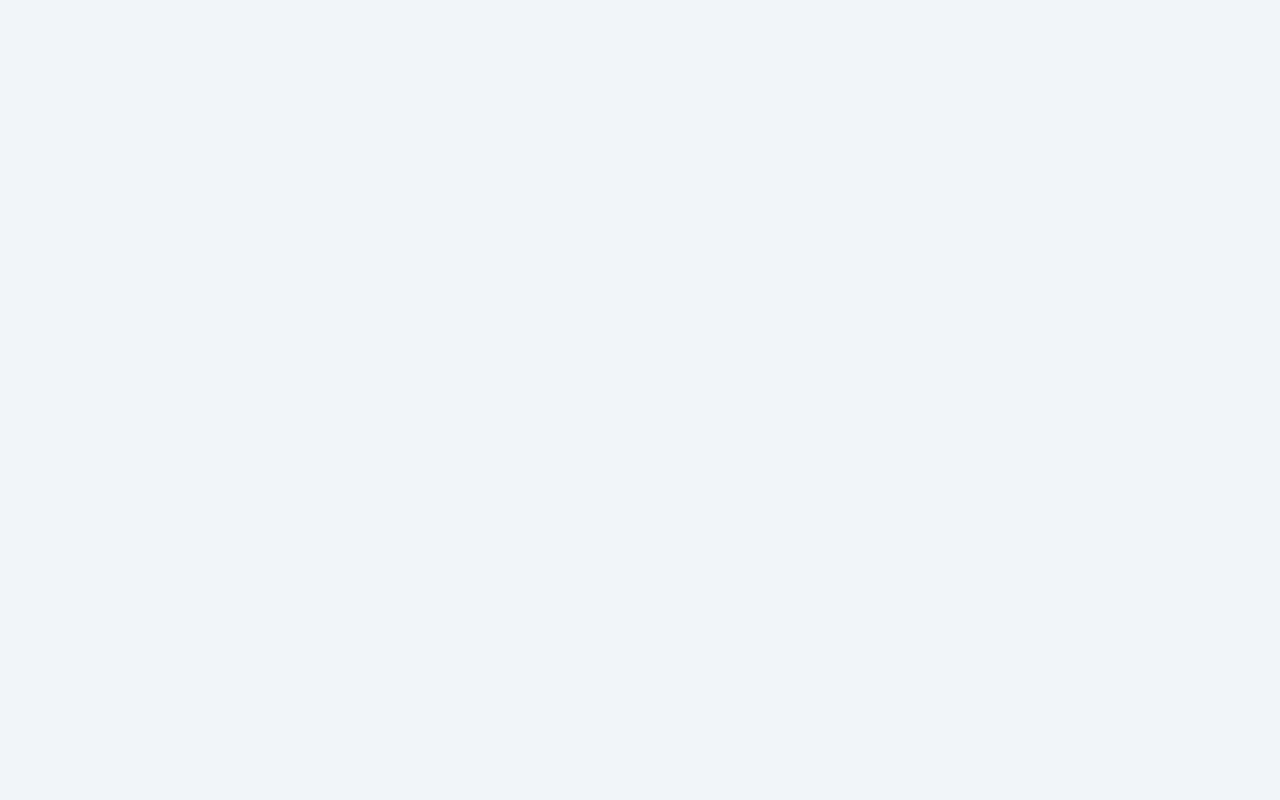
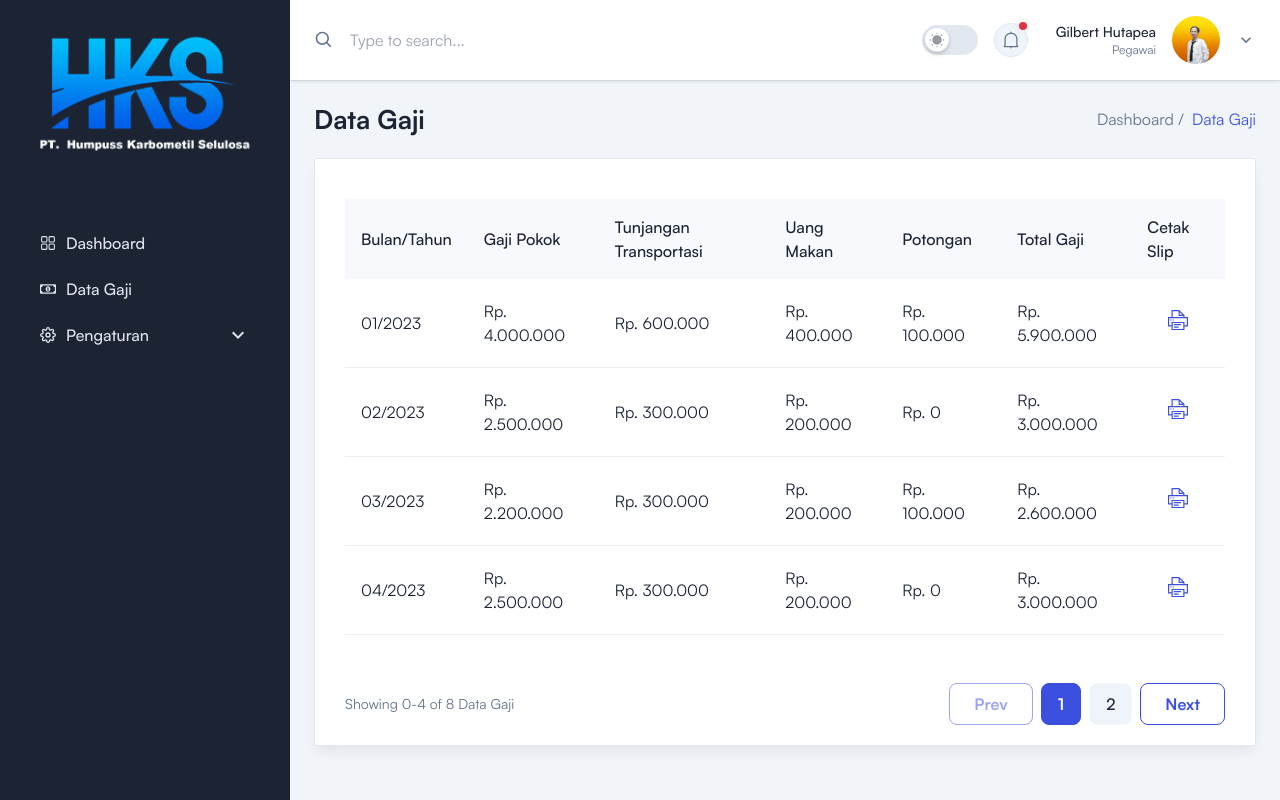
Before and after one commit to SoftwareKings/mern-employee-salary-management, a React (Vite) app in the folder Frontend/: page /pegawai/data-gaji in a window 1280 px wide. Before the commit this address had no page. Built offline with nearby package versions, Linux system fonts and the light colour scheme.

Commit message:
Refactor

```diff
--- a/Frontend/src/App.jsx
+++ b/Frontend/src/App.jsx
@@ -27,6 +27,7 @@ import UbahPassword from './pages/Admin/Pengaturan/UbahPassword/UbahPassword'
 import LoginPegawai from './pages/Pegawai/LoginPegawai/LoginPegawai'
 //  Import Dashboard Admin
 import DashboardPegawai from './pages/Pegawai/DashboardPegawai/DashboardPegawai'
+import DataGajiPegawai from './pages/Pegawai/DataGajiPegawai/DataGajiPegawai'
 
 //
 import FormElements from './pages/Admin/Form/FormElements'
@@ -84,6 +85,7 @@ const App = () => {
           <Route exact path='/pegawai/login' element={<LoginPegawai />} />
           {/* Dashboard Admin */}
           <Route exact path='/pegawai/dashboard' element={<DashboardPegawai />} />
+          <Route exact path='/pegawai/data-gaji' element={<DataGajiPegawai />} />
           {/*  */}
           <Route path='/forms/form-elements' element={<FormElements />} />
           <Route path='/tables' element={<Tables />} />
--- /dev/null
+++ b/Frontend/src/Utils/DataGajiPegawaiPeople.jsx
@@ -0,0 +1,76 @@
+const DataGajiPegawaiPeople = [
+    {
+        id: 1,
+        bulanTahun: "01/2023",
+        gajiPokok: "Rp. 4.000.000",
+        tunjanganTransport: "Rp. 600.000",
+        uangMakan: "Rp. 400.000",
+        jumlahPotongan: "Rp. 100.000",
+        totalGaji: "Rp. 5.900.000",
+    },
+    {
+        id: 2,
+        bulanTahun: "02/2023",
+        gajiPokok: "Rp. 2.500.000",
+        tunjanganTransport: "Rp. 300.000",
+        uangMakan: "Rp. 200.000",
+        jumlahPotongan: "Rp. 0",
+        totalGaji: "Rp. 3.000.000",
+    },
+    {
+        id: 3,
+        bulanTahun: "03/2023",
+        gajiPokok: "Rp. 2.200.000",
+        tunjanganTransport: "Rp. 300.000",
+        uangMakan: "Rp. 200.000",
+        jumlahPotongan: "Rp. 100.000",
+        totalGaji: "Rp. 2.600.000",
+    },
+    {
+        id: 4,
+        bulanTahun: "04/2023",
+        gajiPokok: "Rp. 2.500.000",
+        tunjanganTransport: "Rp. 300.000",
+        uangMakan: "Rp. 200.000",
+        jumlahPotongan: "Rp. 0",
+        totalGaji: "Rp. 3.000.000",
+    },
+    {
+        id: 5,
+        bulanTahun: "05/2023",
+        gajiPokok: "Rp. 2.500.000",
+        tunjanganTransport: "Rp. 300.000",
+        uangMakan: "Rp. 200.000",
+        jumlahPotongan: "Rp. 100.000",
+        totalGaji: "Rp. 2.900.000",
+    },
+    {
+        id: 6,
+        bulanTahun: "06/2023",
+        gajiPokok: "Rp. 2.200.000",
+        tunjanganTransport: "Rp. 300.000",
+        uangMakan: "Rp. 200.000",
+        jumlahPotongan: "Rp. 0",
+        totalGaji: "Rp. 2.700.000",
+    },
+    {
+        id: 7,
+        bulanTahun: "07/2023",
+        gajiPokok: "Rp. 2.500.000",
+        tunjanganTransport: "Rp. 300.000",
+        uangMakan: "Rp. 200.000",
+        jumlahPotongan: "Rp. 100.000",
+        totalGaji: "Rp. 2.900.000",
+    },
+    {
+        id: 8,
+        bulanTahun: "08/2023",
+        gajiPokok: "Rp. 4.000.000",
+        tunjanganTransport: "Rp. 600.000",
+        uangMakan: "Rp. 400.000",
+        jumlahPotongan: "Rp. 0",
+        totalGaji: "Rp. 6.000.000",
+    },
+];
+
+export default DataGajiPegawaiPeople;
--- a/Frontend/src/components/Sidebar/SidebarPegawai/SidebarPegawai.jsx
+++ b/Frontend/src/components/Sidebar/SidebarPegawai/SidebarPegawai.jsx
@@ -87,7 +87,7 @@ const Sidebar = ({ sidebarOpen, setSidebarOpen }) => {
               {/* <!--Dashboard Admin--> */}
 
               <NavLink
-                to='/admin/dashboard'
+                to='/pegawai/dashboard'
                 className={`group relative flex items-center gap-2.5 rounded-sm py-2 px-4 font-medium text-bodydark1 duration-300 ease-in-out hover:bg-graydark dark:hover:bg-meta-4 ${pathname.includes('dashboard') &&
                   'bg-graydark dark:bg-meta-4'
                   }`}
--- a/Frontend/src/pages/Pegawai/DataGajiPegawai/DataGajiPegawai.jsx
+++ b/Frontend/src/pages/Pegawai/DataGajiPegawai/DataGajiPegawai.jsx
@@ -1,14 +1,8 @@
 import { useState, useEffect } from 'react';
-import DefaultLayout from '../../../../layout/DefaultLayout';
-import DataAbsensiPegawai from '../../../../utils/DataAbsensiPegawai';
-import { Link } from "react-router-dom";
-import Breadcrumb from '../../../../components/Breadcrumb/Breadcrumb';
-import ButtonOne from '../../../../components/Buttons/ButtonOne/ButtonOne';
-import { FaRegEdit, FaPlus } from 'react-icons/fa'
-import { BsTrash3 } from 'react-icons/bs'
-import { BiSearch } from 'react-icons/bi'
-import { MdOutlineKeyboardArrowDown } from 'react-icons/md'
-import { TfiEye } from 'react-icons/tfi'
+import DefaultLayoutPegawai from '../../../layout/DefaultLayoutPegawai/DefaultLayoutPegawai';
+import DataGajiPegawaiPeople from '../../../utils/DataGajiPegawaiPeople';
+import BreadcrumbPegawai from '../../../components/Breadcrumb/BreadcrumbPegawai/BreadcrumbPegawai';
+import { TfiPrinter } from 'react-icons/tfi'
 
 const ITEMS_PER_PAGE = 4;
 
@@ -16,12 +10,12 @@ const DataGajiPegawai = () => {
     const [currentPage, setCurrentPage] = useState(1);
     const [startIndex, setStartIndex] = useState(0);
     const [endIndex, setEndIndex] = useState(ITEMS_PER_PAGE);
-    const [dataAbsensi, setDataAbsensi] = useState([]);
+    const [dataGajiPegawai, setDataGajiPegawai] = useState([]);
 
-    const totalPages = Math.ceil(DataAbsensiPegawai.length / ITEMS_PER_PAGE);
+    const totalPages = Math.ceil(DataGajiPegawaiPeople.length / ITEMS_PER_PAGE);
 
     useEffect(() => {
-        setDataAbsensi(DataAbsensiPegawai.slice(startIndex, endIndex));
+        setDataGajiPegawai(DataGajiPegawaiPeople.slice(startIndex, endIndex));
     }, [startIndex, endIndex]);
 
     const goToPrevPage = () => {
@@ -41,163 +35,63 @@ const DataGajiPegawai = () => {
     };
 
     return (
-        <DefaultLayout>
-            <Breadcrumb pageName='Data Absensi Pegawai' />
-
-            <div className='rounded-sm border border-stroke bg-white px-5 pt-2 pb-2.5 shadow-default dark:border-strokedark dark:bg-boxdark sm:px-7.5 xl:pb-10 mt-6'>
-                <div className='border-b border-stroke py-2 dark:border-strokedark'>
-                    <h3 className='font-medium text-black dark:text-white'>
-                        Filter Data Absensi Pegawai
-                    </h3>
-                </div>
-
-                <div className="flex justify-between items-center mt-4 flex-col md:flex-row md:justify-between">
-                    <div className="relative w-full md:w-1/4 md:mr-2 mb-4 md:mb-0">
-                        <div className='relative'><span className='px-4'> Bulan</span>
-                            <span className='absolute top-1/2 left-55 z-30 -translate-y-1/2 text-xl'>
-                                <MdOutlineKeyboardArrowDown />
-                            </span>
-                            <select className='relative appearance-none rounded border border-stroke bg-transparent py-2 px-12 outline-none transition focus:border-primary active:border-primary dark:border-form-strokedark dark:bg-form-input'>
-                                <option value=''>Pilih Bulan</option>
-                                <option value=''>Januari</option>
-                                <option value=''>Februari</option>
-                                <option value=''>Maret</option>
-                                <option value=''>April</option>
-                                <option value=''>Mei</option>
-                                <option value=''>Juni</option>
-                                <option value=''>Juli</option>
-                                <option value=''>Agustus</option>
-                                <option value=''>September</option>
-                                <option value=''>Oktober</option>
-                                <option value=''>November</option>
-                                <option value=''>Desember</option>
-                            </select>
-                        </div>
-                    </div>
-                    <div className="relative w-full md:w-1/4 md:mr-2 mb-4 md:mb-0">
-                        <div className='relative'><span className='px-4'>Tahun</span>
-                            <span className='absolute top-1/2 left-55 z-30 -translate-y-1/2 text-xl'>
-                                <MdOutlineKeyboardArrowDown />
-                            </span>
-                            <select className='relative appearance-none rounded border border-stroke bg-transparent py-2 px-12 outline-none transition focus:border-primary active:border-primary dark:border-form-strokedark dark:bg-form-input'>
-                                <option value=''>Pilih Tahun</option>
-                                <option value=''>2020</option>
-                                <option value=''>2021</option>
-                                <option value=''>2022</option>
-                                <option value=''>2023</option>
-                                <option value=''>2024</option>
-                                <option value=''>2025</option>
-                                <option value=''>2026</option>
-                                <option value=''>2027</option>
-                            </select>
-                        </div>
-                    </div>
-                    <div className='flex flex-col md:flex-row w-full md:w-1/2 justify-between text-center'>
-                        <div className="relative w-full md:w-1/2 mb-4 md:mb-0 ">
-                            <Link to="/admin/transaksi/data-absensi">
-                                <ButtonOne className="bg-primary">
-                                    <span>Tampilkan Data</span>
-                                    <span>
-                                        <TfiEye />
-                                    </span>
-                                </ButtonOne>
-                            </Link>
-                        </div>
-                        <div className="relative w-full md:w-1/2  mb-4 md:mb-0">
-                            <Link to="/admin/transaksi/data-absensi">
-                                <ButtonOne>
-                                    <span>Input Kehadiran</span>
-                                    <span>
-                                        <FaPlus />
-                                    </span>
-                                </ButtonOne>
-                            </Link>
-                        </div>
-                    </div>
-                </div>
-
-                <div className="bg-gray-2 text-left dark:bg-meta-4 mt-6">
-                    <h2 className="px-4 py-2 text-black dark:text-white">Menampilkan Data Kehadiran Pegawai Bulan:
-                        <span className="font-medium"> April</span> Tahun:<span className="font-medium"> 2023</span></h2>
-                </div>
-            </div>
+        <DefaultLayoutPegawai>
+            <BreadcrumbPegawai pageName='Data Gaji' />
 
             <div className='rounded-sm border border-stroke bg-white px-5 pt-6 pb-2.5 shadow-default dark:border-strokedark dark:bg-boxdark sm:px-7.5 xl:pb-1 mt-6'>
-                <div className="flex justify-between items-center mt-4 flex-col md:flex-row md:justify-between">
-                    <div className="relative flex-2 mb-4 md:mb-0">
-                        <input
-                            type='text'
-                            placeholder='Type to search..'
-                            className='rounded-lg border-[1.5px] border-stroke bg-transparent py-2 pl-10 font-medium outline-none transition focus:border-primary active:border-primary disabled:cursor-default disabled:bg-whiter dark:border-form-strokedark dark:bg-form-input dark:focus:border-primary left-0'
-                        />
-                        <span className='absolute left-2 py-3 text-xl'>
-                            <BiSearch />
-                        </span>
-                    </div>
-                </div>
-
                 <div className='max-w-full overflow-x-auto py-4'>
                     <table className='w-full table-auto'>
                         <thead>
                             <tr className='bg-gray-2 text-left dark:bg-meta-4'>
                                 <th className='py-4 px-4 font-medium text-black dark:text-white'>
-                                    NIK
+                                    Bulan/Tahun
                                 </th>
                                 <th className='py-4 px-4 font-medium text-black dark:text-white'>
-                                    Nama Pegawai
+                                    Gaji Pokok
                                 </th>
                                 <th className='py-4 px-4 font-medium text-black dark:text-white'>
-                                    Jenis Kelamin
+                                    Tunjangan Transportasi
                                 </th>
                                 <th className='py-4 px-4 font-medium text-black dark:text-white'>
-                                    Jabatan
+                                    Uang Makan
                                 </th>
                                 <th className='py-4 px-4 font-medium text-black dark:text-white'>
-                                    Hadir
+                                    Potongan
                                 </th>
                                 <th className='py-4 px-4 font-medium text-black dark:text-white'>
-                                    Sakit
+                                    Total Gaji
                                 </th>
                                 <th className='py-4 px-4 font-medium text-black dark:text-white'>
-                                    Alpha
-                                </th>
-                                <th className='py-4 px-4 font-medium text-black dark:text-white'>
-                                    Actions
+                                    Cetak Slip
                                 </th>
                             </tr>
                         </thead>
                         <tbody>
-                            {dataAbsensi.map((dataAbsensi) => {
+                            {dataGajiPegawai.map((dataGajiPegawai) => {
                                 return (
-                                    <tr key={dataAbsensi.id}>
+                                    <tr key={dataGajiPegawai.id}>
                                         <td className='border-b border-[#eee] py-5 px-4 dark:border-strokedark'>
-                                            <p className='text-black dark:text-white'>{dataAbsensi.nik}</p>
+                                            <p className='text-black dark:text-white'>{dataGajiPegawai.bulanTahun}</p>
                                         </td>
                                         <td className='border-b border-[#eee] py-5 px-4 dark:border-strokedark'>
-                                            <p className='text-black dark:text-white'>{dataAbsensi.namaPegawai}</p>
+                                            <p className='text-black dark:text-white'>{dataGajiPegawai.gajiPokok}</p>
                                         </td>
                                         <td className='border-b border-[#eee] py-5 px-4 dark:border-strokedark'>
-                                            <p className='text-black dark:text-white'>{dataAbsensi.jenisKelamin}</p>
+                                            <p className='text-black dark:text-white'>{dataGajiPegawai.tunjanganTransport}</p>
                                         </td>
                                         <td className='border-b border-[#eee] py-5 px-4 dark:border-strokedark'>
-                                            <p className='text-black dark:text-white'>{dataAbsensi.titleJabatan}</p>
+                                            <p className='text-black dark:text-white'>{dataGajiPegawai.uangMakan}</p>
                                         </td>
                                         <td className='border-b border-[#eee] py-5 px-4 dark:border-strokedark'>
-                                            <p className='text-black dark:text-white'>{dataAbsensi.hadir}</p>
+                                            <p className='text-black dark:text-white'>{dataGajiPegawai.jumlahPotongan}</p>
                                         </td>
                                         <td className='border-b border-[#eee] py-5 px-4 dark:border-strokedark'>
-                                            <p className='text-black dark:text-white'>{dataAbsensi.sakit}</p>
+                                            <p className='text-black dark:text-white'>{dataGajiPegawai.totalGaji}</p>
                                         </td>
-                                        <td className='border-b border-[#eee] py-5 px-4 dark:border-strokedark'>
-                                            <p className='text-black dark:text-white'>{dataAbsensi.alpha}</p>
-                                        </td>
-                                        <td className='border-b border-[#eee] py-5 px-4 dark:border-strokedark'>
-                                            <div className='flex items-center space-x-3.5'>
+                                        <td className='border-b border-[#eee] py-5 px-4 dark:border-strokedark text-center'>
+                                            <div className='items-center '>
                                                 <button className='hover:text-black'>
-                                                    <FaRegEdit className="text-primary text-xl hover:text-black dark:hover:text-white" />
-                                                </button>
-                                                <button className='hover:text-black'>
-                                                    <BsTrash3 className="text-danger text-xl hover:text-black dark:hover:text-white" />
+                                                    <TfiPrinter className="text-primary text-xl hover:text-black dark:hover:text-white" />
                                                 </button>
                                             </div>
                                         </td>
@@ -211,7 +105,7 @@ const DataGajiPegawai = () => {
                 <div className='flex justify-between items-center mt-4 flex-col md:flex-row md:justify-between'>
                     <div className='flex items-center space-x-2'>
                         <span className='text-gray-5 dark:text-gray-4 text-sm py-4'>
-                            Showing {startIndex}-{endIndex} of {DataAbsensiPegawai.length} Data Absensi
+                            Showing {startIndex}-{endIndex} of {DataGajiPegawaiPeople.length} Data Gaji
                         </span>
                     </div>
                     <div className='flex space-x-2 py-4'>
@@ -279,7 +173,7 @@ const DataGajiPegawai = () => {
                     </div>
                 </div>
             </div>
-        </DefaultLayout>
+        </DefaultLayoutPegawai>
     )
 }
 
```
